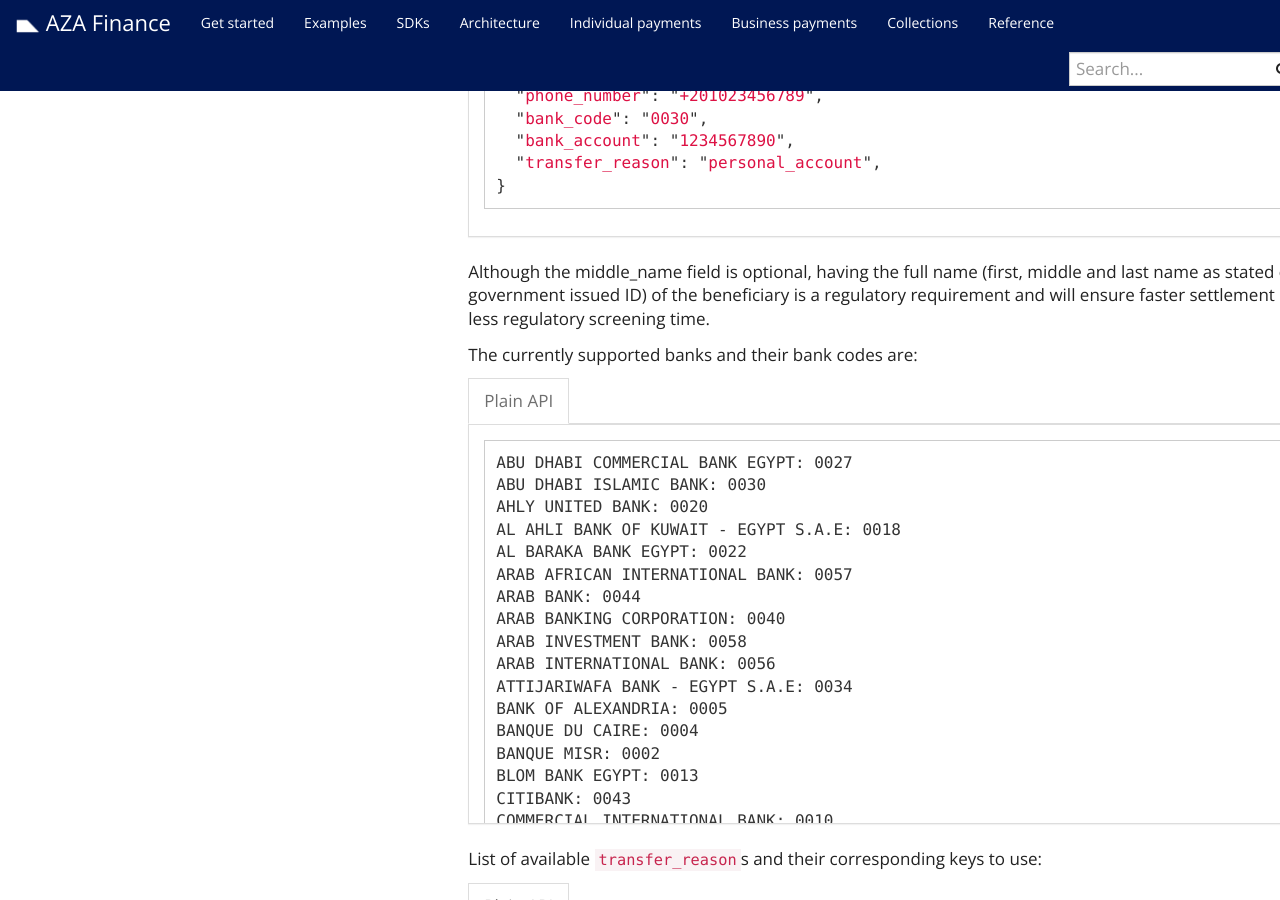
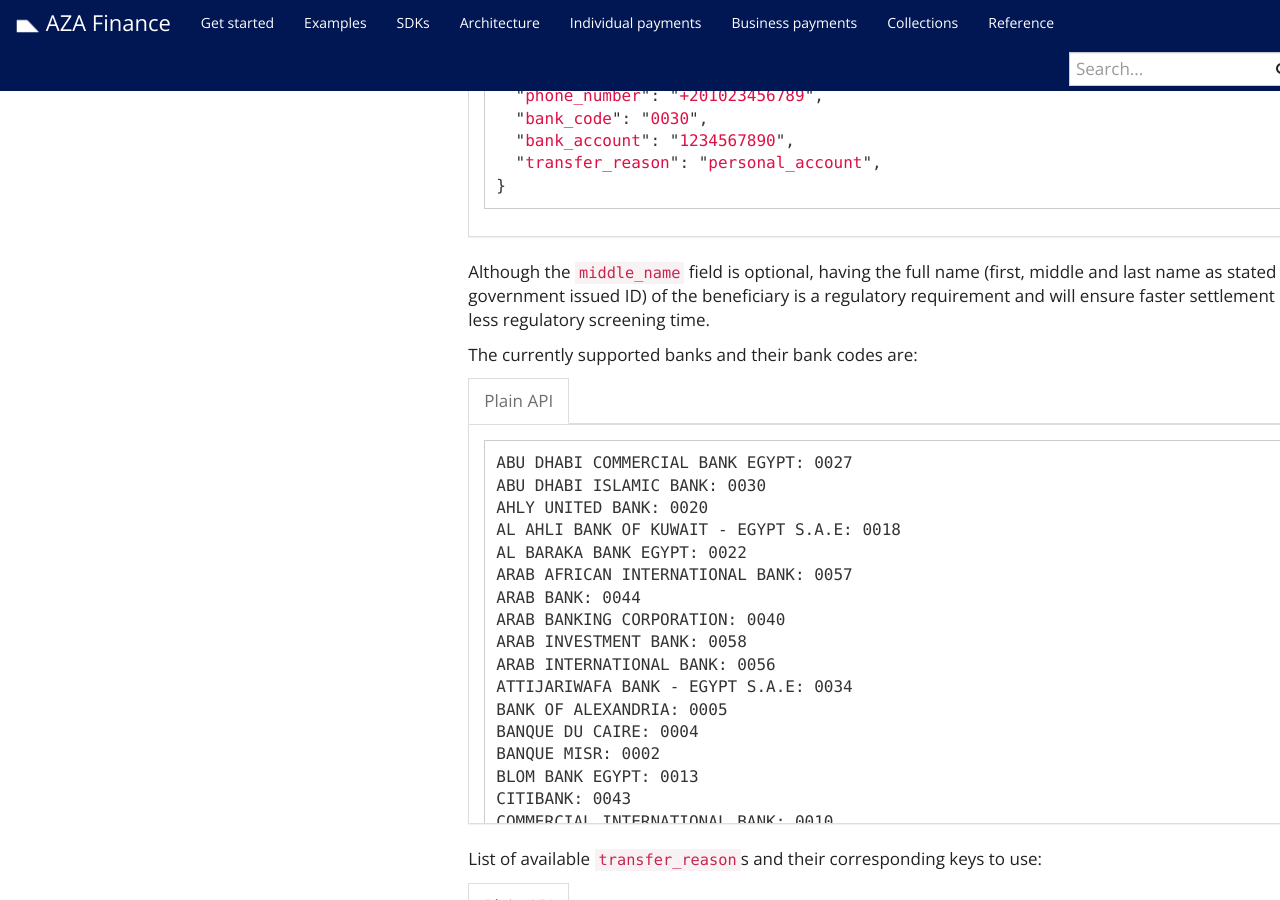
Before and after one commit to transferzero/api-documentation, a Jekyll site: the page built from _docs/business-payments.md, in a window 1280 px wide and 900 px high, scrolled down 14823 px. Built offline with Jekyll 4.4.1, drawn with Linux system fonts in a browser that asks for light colours; nearby versions of some CDN libraries; comment, search, counter and statistics services are not loaded.

```diff
--- a/_includes/corridors/egp-bank.md
+++ b/_includes/corridors/egp-bank.md
@@ -19,7 +19,7 @@ For Egyptian bank payments please use:
 
 {% include language-tabbar.html prefix=egp-bank-details  raw=data-raw %}
 
-Although the middle_name field is optional, having the full name (first, middle and last name as stated on the government issued ID) of the beneficiary is a regulatory requirement and will ensure faster settlement due to less regulatory screening time.
+Although the `middle_name` field is optional, having the full name (first, middle and last name as stated on the government issued ID) of the beneficiary is a regulatory requirement and will ensure faster settlement due to less regulatory screening time.
 
 The currently supported banks and their bank codes are:
 
```
